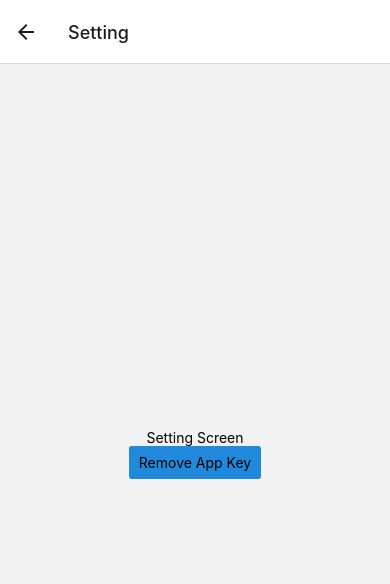
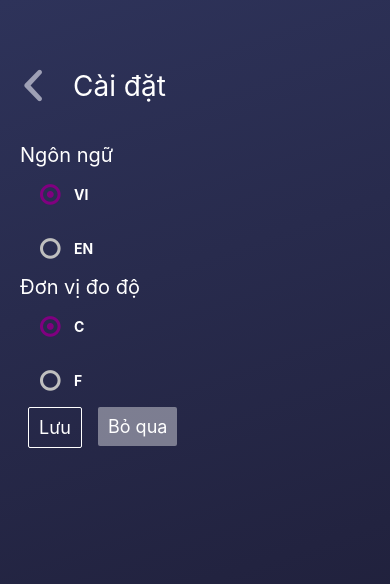
Before and after one commit to Haha02012021/WeatherApp, a React Native app: screen /Setting in a window 390 px wide. Shown: the top 584 px of the page. Built offline with nearby package versions, Linux system fonts and the light colour scheme.

Commit message:
update Main & Setting Screen

```diff
--- a/App.js
+++ b/App.js
@@ -1,13 +1,11 @@
-import { NavigationContainer, useNavigation } from "@react-navigation/native";
+import { NavigationContainer } from "@react-navigation/native";
 import { createNativeStackNavigator } from "@react-navigation/native-stack";
 import Welcome from "./Screens/Welcome";
+import Setting from "./Screens/Setting";
 import Main from "./Screens/Main";
 import SearchAdd from "./Screens/SearchAdd";
-import Setting from "./Screens/Setting";
+import FollowedCityList from "./Screens/FollowedCityList";
 import AppProvider from "./Providers/AppProvider";
-import FollowedCityList from "./Screens/FollowedCityList";
-import { useEffect } from "react";
-import { BackHandler } from "react-native";
 
 const Stack = createNativeStackNavigator();
 
@@ -21,7 +19,13 @@ export default function App() {
             component={Welcome}
             options={{ headerShown: false }}
           />
-          <Stack.Screen name="Setting" component={Setting} />
+          <Stack.Screen
+            name="Setting"
+            component={Setting}
+            options={{
+              headerShown: false,
+            }}
+          />
           <Stack.Screen
             name="Main"
             component={Main}
@@ -37,7 +41,11 @@ export default function App() {
               headerShown: false,
             }}
           />
-          <Stack.Screen name="FollowedCities" component={FollowedCityList} />
+          <Stack.Screen
+            name="FollowedCities"
+            component={FollowedCityList}
+            options={{ headerShown: false }}
+          />
         </Stack.Navigator>
       </NavigationContainer>
     </AppProvider>
--- /dev/null
+++ b/Components/HeaderBar.js
@@ -0,0 +1,36 @@
+import { useNavigation } from "@react-navigation/native";
+import { Icon } from "@rneui/themed";
+import { Text } from "react-native";
+import { TouchableOpacity } from "react-native";
+
+export function HeaderBar({ title = "Thời tiết" }) {
+  const navigation = useNavigation();
+
+  const handleBack = () => {
+    navigation.setOptions({
+      animations: {
+        pop: {
+          alpha: {
+            from: 1,
+            to: 0,
+            duration: 300,
+          },
+        },
+      },
+    });
+    navigation.goBack();
+  };
+  return (
+    <>
+      <TouchableOpacity onPress={handleBack}>
+        <Icon
+          name="chevron-small-left"
+          type="entypo"
+          color="rgba(235, 235, 245, 0.6)"
+          size={68}
+        />
+      </TouchableOpacity>
+      <Text style={{ fontSize: 28, color: "white" }}>{title}</Text>
+    </>
+  );
+}
--- a/Providers/AppProvider.js
+++ b/Providers/AppProvider.js
@@ -1,11 +1,26 @@
+import { useEffect } from "react";
 import { createContext, useState } from "react";
 
 export const AppContext = createContext();
 
 export default function AppProvider({ children }) {
   const [isTheFirst, setTheFirst] = useState(true);
+  const [appLang, setAppLang] = useState("vi");
+  const [tempUnit, setTempUnit] = useState("C");
+
+  useEffect(() => {}, []);
+
   return (
-    <AppContext.Provider value={{ isTheFirst, setTheFirst }}>
+    <AppContext.Provider
+      value={{
+        isTheFirst,
+        setTheFirst,
+        appLang,
+        setAppLang,
+        tempUnit,
+        setTempUnit,
+      }}
+    >
       {children}
     </AppContext.Provider>
   );
--- a/Screens/FollowedCityList/index.js
+++ b/Screens/FollowedCityList/index.js
@@ -4,6 +4,7 @@ import { LinearGradient } from "expo-linear-gradient";
 import { TouchableOpacity } from "react-native";
 import { StyleSheet } from "react-native";
 import { View } from "react-native";
+import { HeaderBar } from "../../Components/HeaderBar";
 
 export default function FollowedCityList() {
   const navigation = useNavigation();
@@ -18,13 +19,8 @@ export default function FollowedCityList() {
       end={[Math.abs(Math.cos(168.44 / 180)), Math.abs(Math.sin(168.44 / 180))]}
       style={styles.container}
     >
-      <View style={styles.footer}>
-        <TouchableOpacity onPress={handleSetting}>
-          <Icon name="settings" type="feather" color="white" size={40} />
-        </TouchableOpacity>
-        <TouchableOpacity>
-          <Icon name="bell" type="feather" color="white" size={40} />
-        </TouchableOpacity>
+      <View style={styles.headerBar}>
+        <HeaderBar title="Các thành phố theo dõi" />
       </View>
     </LinearGradient>
   );
@@ -33,6 +29,14 @@ export default function FollowedCityList() {
 const styles = StyleSheet.create({
   container: {
     flex: 1,
+    paddingTop: 28,
+  },
+  headerBar: {
+    flexDirection: "row",
+    alignItems: "center",
+    gap: 5,
+    width: "100%",
+    marginVertical: 20,
   },
   footer: {
     bottom: 0,
--- a/Screens/Main/TabBar.js
+++ b/Screens/Main/TabBar.js
@@ -39,18 +39,24 @@ function Front() {
 function Back() {
   const navigation = useNavigation();
 
+  const handleOpenSetting = () => {
+    navigation.navigate("Setting");
+  };
+
   const handleOpenBars = () => {
     navigation.navigate("FollowedCities");
   };
   return (
     <View style={styles.back}>
-      <Icon
-        name="map-pin"
-        type="font-awesome-5"
-        color="white"
-        style={styles.backIcon}
-        size={28}
-      />
+      <TouchableOpacity onPress={handleOpenSetting}>
+        <Icon
+          name="settings"
+          type="feather"
+          color="white"
+          style={styles.backIcon}
+          size={28}
+        />
+      </TouchableOpacity>
       <TouchableOpacity onPress={handleOpenBars}>
         <Icon
           name="bars"
--- a/Screens/SearchAdd/TopNav/index.js
+++ b/Screens/SearchAdd/TopNav/index.js
@@ -3,37 +3,22 @@ import { Icon } from "@rneui/themed";
 import { LinearGradient } from "expo-linear-gradient";
 import { useRef } from "react";
 import { Dimensions } from "react-native";
-import { Keyboard } from "react-native";
 import { Animated } from "react-native";
 import { TextInput } from "react-native";
-import { Text } from "react-native";
 import { StyleSheet } from "react-native";
-import { TouchableOpacity } from "react-native";
 import { View } from "react-native";
+import { HeaderBar } from "../../../Components/HeaderBar";
 import SearchInput from "../../../Components/Svg/SearchInput";
 
 const { width: SCREEN_WIDTH, height: SCREEN_HEIGHT } = Dimensions.get("window");
 
 export default function TopNav() {
-  const navigation = useNavigation(null);
   const inputRef = useRef();
-
-  const handleBack = () => {
-    navigation.goBack();
-  };
 
   return (
     <Animated.View style={styles.topNav}>
       <View style={styles.leftAccessory}>
-        <TouchableOpacity onPress={handleBack}>
-          <Icon
-            name="chevron-small-left"
-            type="entypo"
-            color="rgba(235, 235, 245, 0.6)"
-            size={68}
-          />
-        </TouchableOpacity>
-        <Text style={{ fontSize: 28, color: "white" }}>Thời tiết</Text>
+        <HeaderBar />
       </View>
       <View style={styles.rightAccessory}>
         <Icon
--- a/Screens/Setting/index.js
+++ b/Screens/Setting/index.js
@@ -1,14 +1,28 @@
 import { useContext, useEffect } from "react";
 import { Text } from "react-native";
 import { StyleSheet } from "react-native";
+import AsyncStorage from "@react-native-async-storage/async-storage";
+import { Button, CheckBox, Switch } from "@rneui/themed";
+import { LinearGradient } from "expo-linear-gradient";
+import { AppContext } from "../../Providers/AppProvider";
 import { View } from "react-native";
-import { AppContext } from "../../Providers/AppProvider";
-import AsyncStorage from "@react-native-async-storage/async-storage";
-import { RectButton } from "react-native-gesture-handler";
-import { Button } from "@rneui/themed";
+import { HeaderBar } from "../../Components/HeaderBar";
+import { useState } from "react";
 
-export default function Setting() {
-  const { isTheFirst, setTheFirst } = useContext(AppContext);
+const langs = ["vi", "en"];
+const units = ["C", "F"];
+
+export default function Setting({ navigation }) {
+  const {
+    isTheFirst,
+    setTheFirst,
+    appLang,
+    setAppLang,
+    tempUnit,
+    setTempUnit,
+  } = useContext(AppContext);
+  const [currentLang, setCurrentLang] = useState(appLang);
+  const [currentUnit, setCurrentUnit] = useState(tempUnit);
   useEffect(() => {
     const createAppKey = async () => {
       await AsyncStorage.setItem("@weatherAppKey", "my weather app");
@@ -24,20 +38,126 @@ export default function Setting() {
     await AsyncStorage.removeItem("@weatherAppKey");
   };
 
+  const handleChangeLang = (lang) => {
+    if (currentLang != lang) {
+      setCurrentLang(lang);
+    }
+  };
+
+  const handleChangeUnit = (unit) => {
+    if (currentUnit != unit) {
+      setCurrentUnit(unit);
+    }
+  };
+
   return (
-    <View style={styles.container}>
-      <Text>Setting Screen</Text>
-      <Button onPress={handleRemoveKey}>
-        <Text>Remove App Key</Text>
-      </Button>
-    </View>
+    <LinearGradient
+      colors={["#2E335A", "#1C1B33"]}
+      start={[0, 0]}
+      end={[Math.abs(Math.cos(168.44 / 180)), Math.abs(Math.sin(168.44 / 180))]}
+      style={styles.container}
+    >
+      <View style={styles.headerBar}>
+        <HeaderBar title="Cài đặt" />
+      </View>
+      <View style={styles.content}>
+        <View>
+          <Text style={styles.label}>Ngôn ngữ</Text>
+          {langs.map((lang) => {
+            return (
+              <CheckBox
+                title={lang.toLocaleUpperCase()}
+                checkedIcon="dot-circle-o"
+                uncheckedIcon="circle-o"
+                checked={currentLang === lang}
+                checkedColor="purple"
+                containerStyle={{
+                  backgroundColor: "transparent",
+                }}
+                textStyle={{
+                  color: "white",
+                }}
+                onIconPress={() => handleChangeLang(lang)}
+                key={lang}
+                // checked={check1}
+                // onPress={() => setCheck1(!check1)}
+              />
+            );
+          })}
+        </View>
+        <View>
+          <Text style={styles.label}>Đơn vị đo độ</Text>
+          {units.map((unit) => {
+            return (
+              <CheckBox
+                key={unit}
+                title={unit}
+                checkedIcon="dot-circle-o"
+                uncheckedIcon="circle-o"
+                checked={currentUnit === unit}
+                checkedColor="purple"
+                containerStyle={{
+                  backgroundColor: "transparent",
+                }}
+                textStyle={{
+                  color: "white",
+                }}
+                onIconPress={() => handleChangeUnit(unit)}
+                // checked={check1}
+                // onPress={() => setCheck1(!check1)}
+              />
+            );
+          })}
+        </View>
+        <View style={styles.actions}>
+          <Button
+            type="outline"
+            buttonStyle={[{ borderColor: "white" }, styles.button]}
+            titleStyle={{ color: "white" }}
+          >
+            Lưu
+          </Button>
+          <Button
+            buttonStyle={[
+              { backgroundColor: "rgba(255, 255, 255, 0.4)" },
+              styles.button,
+            ]}
+            titleStyle={{ color: "white" }}
+          >
+            Bỏ qua
+          </Button>
+        </View>
+      </View>
+    </LinearGradient>
   );
 }
 
 const styles = StyleSheet.create({
   container: {
     flex: 1,
+    paddingTop: 28,
+  },
+  headerBar: {
+    flexDirection: "row",
     alignItems: "center",
-    justifyContent: "center",
+    gap: 5,
+    width: "100%",
+    marginVertical: 20,
+  },
+  content: {
+    marginLeft: 20,
+    marginRight: 20,
+  },
+  label: {
+    color: "white",
+    fontSize: 20,
+  },
+  actions: {
+    flexDirection: "row",
+    right: 0,
+  },
+
+  button: {
+    marginHorizontal: 8,
   },
 });
```
Also changed, not shown: Screens/Main/index.js (+76 -5 lines), 1 other file (tests, documents, lock files or other folders).
